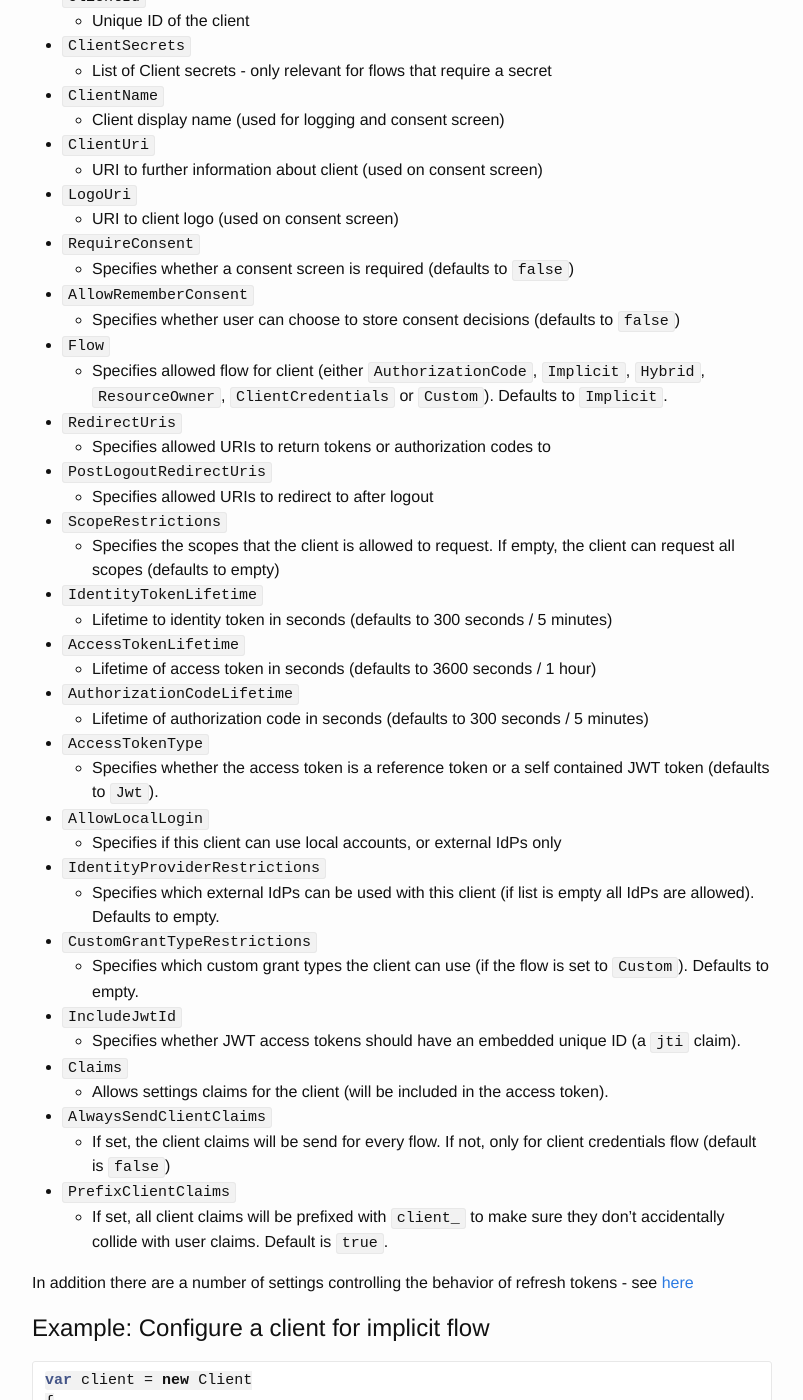
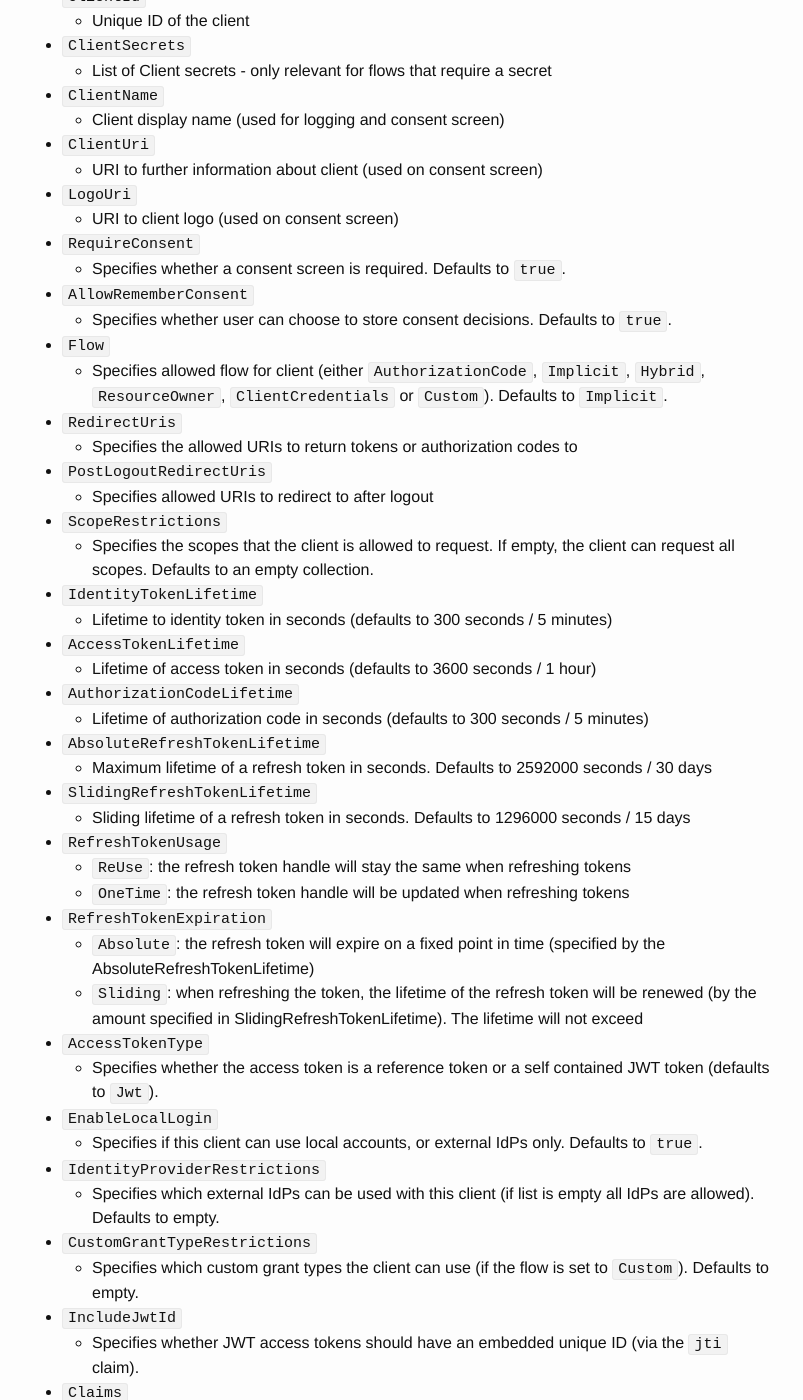
Before and after one commit to IdentityServer/Documentation, a Jekyll site: the page built from docs/configuration/clients.md, in a window 1280 px wide and 1400 px high, scrolled down 287 px. Shown: the whole window, without its empty margins (238-1041 px from the left). Built offline with Jekyll 4.4.1, drawn with Linux system fonts in a browser that asks for light colours; Markdown is read by kramdown in place of the engine named in the settings; some of the changed text lies outside the part shown.

Commit message:
Update clients.md
Updates to match current code

```diff
--- a/docs/configuration/clients.md
+++ b/docs/configuration/clients.md
@@ -7,7 +7,7 @@ layout: docs-default
 The `Client` class models an OpenID Connect or OAuth2 client - e.g. a native application, a web application or a JS-based application ([link](https://github.com/thinktecture/Thinktecture.IdentityServer.v3/blob/master/source/Core/Models/Client.cs)).
 
 * `Enabled`
-    * Specifies if client is enabled (defaults to `false`)
+    * Specifies if client is enabled. Defaults to `true`.
 * `ClientId`
     * Unique ID of the client
 * `ClientSecrets`
@@ -19,39 +19,51 @@ The `Client` class models an OpenID Connect or OAuth2 client - e.g. a native app
 * `LogoUri`
     * URI to client logo (used on consent screen)
 * `RequireConsent`
-    * Specifies whether a consent screen is required (defaults to `false`)
+    * Specifies whether a consent screen is required. Defaults to `true`.
 * `AllowRememberConsent`
-    * Specifies whether user can choose to store consent decisions (defaults to `false`)
+    * Specifies whether user can choose to store consent decisions. Defaults to `true`.
 * `Flow`
     * Specifies allowed flow for client (either `AuthorizationCode`, `Implicit`, `Hybrid`, `ResourceOwner`, `ClientCredentials` or `Custom`). Defaults to `Implicit`.
 * `RedirectUris`
-    * Specifies allowed URIs to return tokens or authorization codes to
+    * Specifies the allowed URIs to return tokens or authorization codes to
 * `PostLogoutRedirectUris`
     * Specifies allowed URIs to redirect to after logout
 * `ScopeRestrictions`
-    * Specifies the scopes that the client is allowed to request. If empty, the client can request all scopes (defaults to empty)
+    * Specifies the scopes that the client is allowed to request. If empty, the client can request all scopes. Defaults to an empty collection.
 * `IdentityTokenLifetime`
     * Lifetime to identity token in seconds (defaults to 300 seconds / 5 minutes)
 * `AccessTokenLifetime`
     * Lifetime of access token in seconds (defaults to 3600 seconds / 1 hour)
 * `AuthorizationCodeLifetime`
     * Lifetime of authorization code in seconds (defaults to 300 seconds / 5 minutes)
+* `AbsoluteRefreshTokenLifetime`
+    * Maximum lifetime of a refresh token in seconds. Defaults to 2592000 seconds / 30 days
+* `SlidingRefreshTokenLifetime`
+    * Sliding lifetime of a refresh token in seconds. Defaults to 1296000 seconds / 15 days
+* `RefreshTokenUsage`
+    * `ReUse`: the refresh token handle will stay the same when refreshing tokens
+    * `OneTime`: the refresh token handle will be updated when refreshing tokens
+* `RefreshTokenExpiration`
+    * `Absolute`: the refresh token will expire on a fixed point in time (specified by the AbsoluteRefreshTokenLifetime)
+    * `Sliding`: when refreshing the token, the lifetime of the refresh token will be renewed (by the amount specified in SlidingRefreshTokenLifetime). The lifetime will not exceed
 * `AccessTokenType`
     * Specifies whether the access token is a reference token or a self contained JWT token (defaults to `Jwt`).
-* `AllowLocalLogin`
-    * Specifies if this client can use local accounts, or external IdPs only
+* `EnableLocalLogin`
+    * Specifies if this client can use local accounts, or external IdPs only. Defaults to `true`.
 * `IdentityProviderRestrictions`
     * Specifies which external IdPs can be used with this client (if list is empty all IdPs are allowed). Defaults to empty.
 * `CustomGrantTypeRestrictions`
     * Specifies which custom grant types the client can use (if the flow is set to `Custom`). Defaults to empty.
 * `IncludeJwtId`
-    * Specifies whether JWT access tokens should have an embedded unique ID (a `jti` claim).
+    * Specifies whether JWT access tokens should have an embedded unique ID (via the `jti` claim).
 * `Claims`
     * Allows settings claims for the client (will be included in the access token).
 * `AlwaysSendClientClaims`
     * If set, the client claims will be send for every flow. If not, only for client credentials flow (default is `false`)
 * `PrefixClientClaims`
     * If set, all client claims will be prefixed with `client_` to make sure they don't accidentally collide with user claims. Default is `true`.
+* `CustomGrantTypeRestrictions`
+    * List of allowed custom grant types when Flow is set to `Custom`. If the list is empty, all custom grant types are allowed. Defaults to empty.
 
 In addition there are a number of settings controlling the behavior of refresh tokens - see [here](advanced/refreshTokens.html)
 
```
